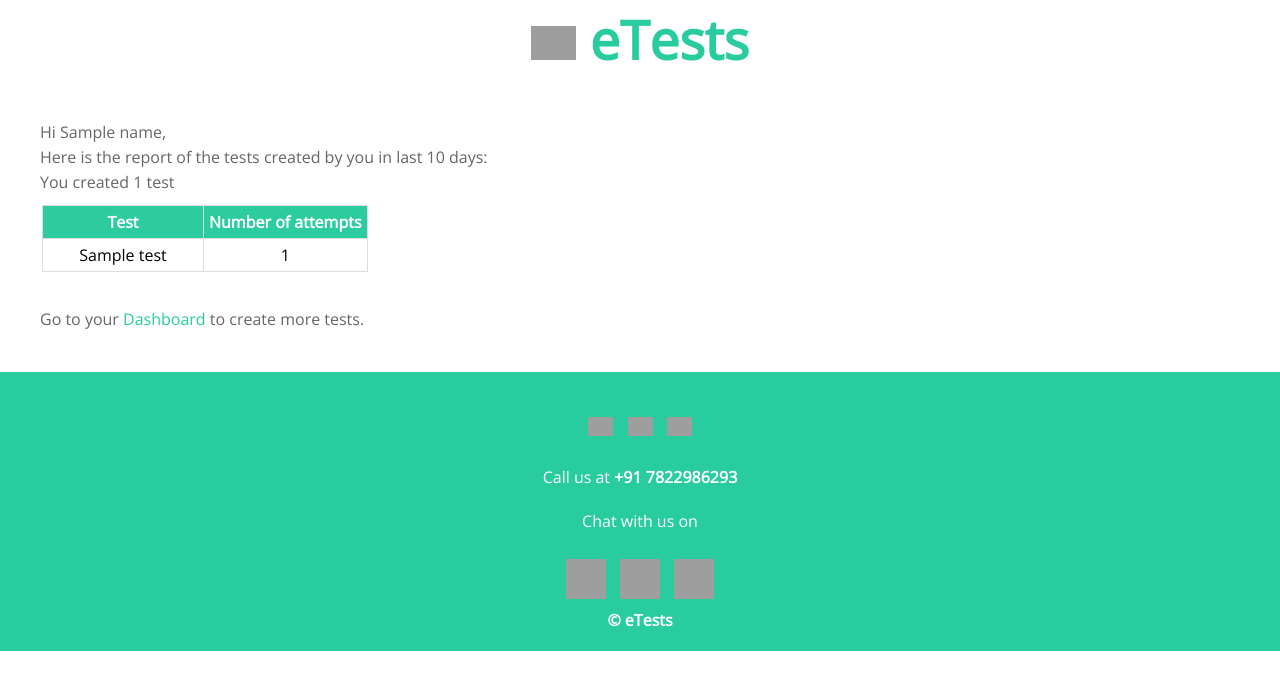
After one commit to etests/etests-django, a Django app: template templates/institute_test_report/body.html in a window 1280 px wide. The commit adds this page. Shown: the top 690 px of the page. Run offline with Django 3.2, Linux system fonts and the light colour scheme; the template is opened without the code that fills it: most values are stand-ins (such as "Sample title", 1, 10 or a date in 2020); parts of the project's set-up code (start-up, migrations or seed data) failed here and were passed over; grey boxes are pictures that could not be loaded.

Commit message:
institute test report scheduler

```diff
--- a/api/__init__.py
+++ b/api/__init__.py
@@ -0,0 +1 @@
+default_app_config = 'api.apps.ApiConfig'
--- a/api/apps.py
+++ b/api/apps.py
@@ -3,3 +3,7 @@ from django.apps import AppConfig
 
 class ApiConfig(AppConfig):
     name = 'api'
+
+    def ready(self):
+        from . import scheduler
+        scheduler.start()
--- a/requirements.txt
+++ b/requirements.txt
@@ -1,4 +1,5 @@
 appdirs==1.4.3
+APScheduler==3.6.3
 asgiref==3.2.3
 astroid==2.2.5
 attrs==19.1.0
@@ -53,6 +54,7 @@ six==1.14.0
 sqlparse==0.3.0
 toml==0.10.0
 typed-ast==1.3.5
+tzlocal==2.0.0
 uritemplate==3.0.0
 urllib3==1.25.7
 whitenoise==5.0.1
--- a/templates/base.html
+++ b/templates/base.html
@@ -28,7 +28,7 @@
         color: #28cc9e;
       }
       #social img {
-        width: 40px;
+        width: 25px;
         margin: 5px;
       }
       #content {
@@ -81,6 +81,22 @@
         color: #fff !important;
         display: inline-block;
       }
+      table {
+        border-collapse: collapse;
+        padding: 0;
+        margin: 10px 2px;
+      }
+      th {
+        background-color: #2dcc9e;
+        color: #fff;
+      }
+      th,
+      td {
+        border: 1px solid #ddd;
+        text-align: center;
+        padding: 5px;
+        min-width: 150px;
+      }
     </style>
   </head>
   <body>
@@ -88,6 +104,12 @@
       <img src="https://etests.co.in/img/etests.65141f79.png" />
       eTests
     </div>
+
+    <div id="content">
+      {% block content %} {% endblock %}
+    </div>
+
+    <div id="contact">
       <div id="social">
         <a href="https://facebook.com/etests.co.in/"
           ><img src="https://etests.co.in/img/fb.png"
@@ -99,13 +121,6 @@
           ><img src="https://etests.co.in/img/twitter.png"
         /></a>
       </div>
-
-    <div id="content">
-      {% block content %}
-
-      {% endblock %}
-    </div>
-    <div id="contact">
       Call us at
       <a href="tel:+917822986293"><strong>+91 7822986293</strong></a>
       <br /><br />
--- /dev/null
+++ b/templates/institute_test_report/body.html
@@ -0,0 +1,39 @@
+{% extends 'base.html' %} {% block content %} Hi {{name}}, <br />
+
+{% if tests_count > 0 %} Here is the report of the tests created by you in last
+{{n}} days: <br />
+
+You created {{tests_count}} test{%if tests_count > 1%}s{%endif%} <br />
+
+<table>
+  <thead>
+    <tr>
+      <th>
+        Test
+      </th>
+      <th>
+        Number of attempts
+      </th>
+    </tr>
+  </thead>
+  <tbody>
+    {% for test in tests_sessions_counts %}
+    <tr>
+      <td>
+        {{test.name}}
+      </td>
+      <td>
+        {{test.session_count}}
+      </td>
+    </tr>
+    {% endfor %}
+  </tbody>
+</table>
+<br/>
+Go to your <a href="https://etests.co.in/institute/dashboard">Dashboard</a> to create more tests.
+</table>
+
+{% else %} We are missing you out. You have not created any tests in last {{n}}
+days. Go to your
+<a href="https://etests.co.in/institute/dashboard">Dashboard</a> and start
+creating tests now. {% endif %} {% endblock %}
--- /dev/null
+++ b/templates/institute_test_report/subject.txt
@@ -0,0 +1 @@
+Your Test Report - eTests
--- a/templates/test_report/subject.txt
+++ /dev/null
@@ -1 +0,0 @@
-eTests Password Reset
```
Also changed, not shown: api/email_tasks.py (added, +28 -0 lines), api/scheduler.py (added, +9 -0 lines), api/views.py (+6 -14 lines), templates/test_report/body.html (deleted, +0 -7 lines). Lines whose indentation alone changed are shown as unchanged.
